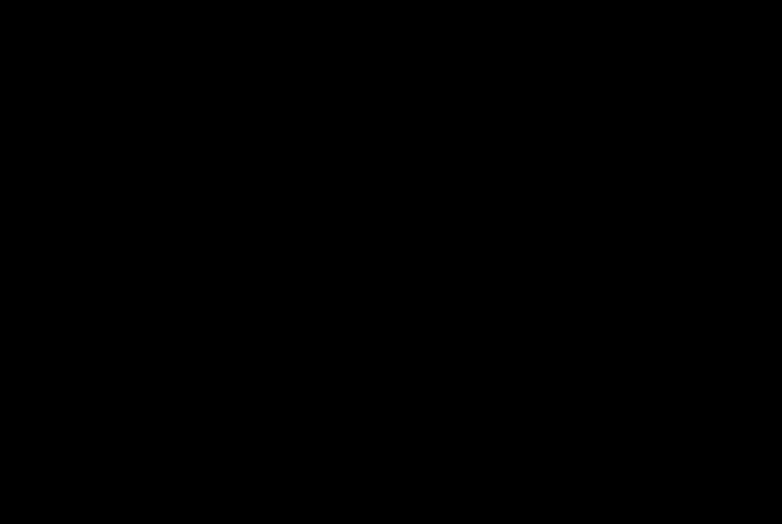
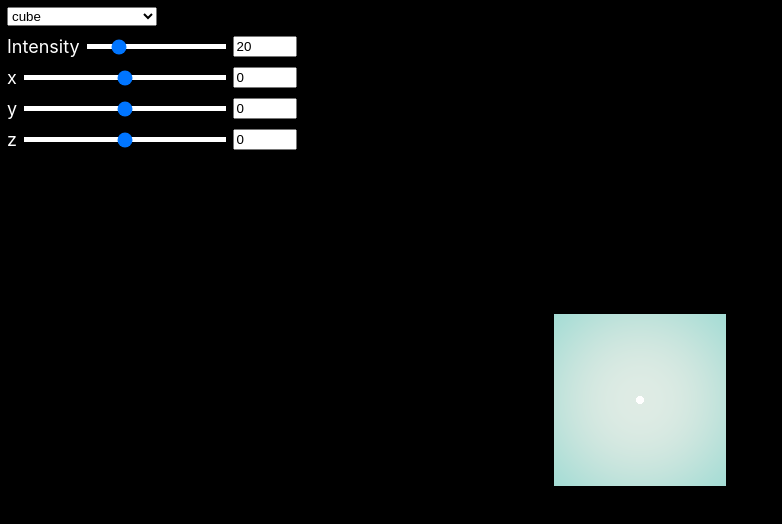
Before and after one commit to postrockreverb/canvas-graphics, a React (Create React App) app: page /Lab06 in a window 1280 px wide. Before the commit this address had no page. Shown: the top 524 px of the page, without its empty margins (0-782 px from the left). Built offline with nearby package versions, Linux system fonts and the light colour scheme.

Commit message:
inital commit for Lab06

```diff
--- a/package.json
+++ b/package.json
@@ -12,6 +12,8 @@
     "react-dom": "^17.0.2",
     "react-router-dom": "^6.2.2",
     "react-scripts": "5.0.0",
+    "three": "^0.140.2",
+    "treejs": "^0.6.2",
     "web-vitals": "^2.1.4"
   },
   "scripts": {
--- a/src/App.js
+++ b/src/App.js
@@ -6,6 +6,7 @@ import Lab02 from './pages/Lab02';
 import Lab03 from './pages/Lab03';
 import Lab04 from './pages/Lab04';
 import Lab05 from './pages/Lab05';
+import Lab06 from './pages/Lab06';
 
 import { Welcome } from './components/Welcome/Welcome';
 
@@ -23,6 +24,7 @@ const App = () => {
           <Route path="Lab03" element={<Lab03 width={width} height={height} />} />
           <Route path="Lab04" element={<Lab04 width={width} height={height} />} />
           <Route path="Lab05" element={<Lab05 width={width} height={height} />} />
+          <Route path="Lab06" element={<Lab06 width={width} height={height} />} />
         </Route>
       </Routes>
     </BrowserRouter>
--- a/src/components/Welcome/Welcome.jsx
+++ b/src/components/Welcome/Welcome.jsx
@@ -12,6 +12,7 @@ export const Welcome = () => {
       <Link to="/Lab03">Lab03</Link>
       <Link to="/Lab04">Lab04</Link>
       <Link to="/Lab05">Lab05</Link>
+      <Link to="/Lab06">Lab06</Link>
     </div>
   );
 };
--- /dev/null
+++ b/src/pages/Lab06/index.jsx
@@ -0,0 +1,197 @@
+import styles from './index.module.css';
+
+import React, { Component } from 'react';
+import * as THREE from 'three';
+import { Slider } from '../../components/Slider/Slider';
+import { Selector } from '../../components/Selector/Selector';
+
+const style = {
+  height: window.innerHeight, // we can control scene size by setting container dimensions
+};
+
+class App extends Component {
+  constructor() {
+    super();
+  }
+
+  componentDidMount() {
+    this.sceneSetup();
+    this.addCustomSceneObjects();
+    this.startAnimationLoop();
+
+    this.mount.addEventListener('resize', this.handleWindowResize);
+    this.mount.addEventListener('mousedown', this.handleMouseDown, false);
+    this.mount.addEventListener('mouseup', this.handleMouseUp, false);
+    this.mount.addEventListener('mousemove', this.handleMouseMove, false);
+  }
+  handleMouseDown = (e) => {
+    this.startDragPos = getMousePos(e);
+    this.mouseIsDown = true;
+  };
+  handleMouseUp = () => {
+    this.mouseIsDown = false;
+  };
+  handleMouseMove = (e) => {
+    if (this.mouseIsDown) {
+      var deltaMove = {
+        x: e.offsetX - this.previousMousePosition.x,
+        y: e.offsetY - this.previousMousePosition.y,
+      };
+      const deltaRotationQuaternion = new THREE.Quaternion().setFromEuler(
+        new THREE.Euler(toRadians(deltaMove.y * 0.2), toRadians(deltaMove.x * 0.2), 0, 'XYZ'),
+      );
+      this.figure.quaternion.multiplyQuaternions(deltaRotationQuaternion, this.figure.quaternion);
+    }
+    this.previousMousePosition = { x: e.offsetX, y: e.offsetY };
+  };
+
+  sceneSetup = () => {
+    const width = this.mount.clientWidth;
+    const height = this.mount.clientHeight;
+
+    this.camera = new THREE.PerspectiveCamera(50, width / height, 0.1, 100);
+    this.camera.position.z = 4;
+    this.camera.position.y = 2;
+
+    this.scene = new THREE.Scene();
+
+    this.renderer = new THREE.WebGLRenderer();
+    // this.renderer.physicallyCorrectLights = true;
+    this.renderer.toneMapping = THREE.ReinhardToneMapping;
+    this.renderer.setPixelRatio(window.devicePixelRatio);
+    this.renderer.setSize(width, height);
+    this.mount.appendChild(this.renderer.domElement); // mount using React ref
+  };
+
+  getCube = () => {
+    const size = 1;
+    const geometry = new THREE.BoxGeometry(size, size, size);
+    const material = new THREE.MeshPhongMaterial({
+      color: 0x156289,
+      emissive: 0x072534,
+      side: THREE.DoubleSide,
+      flatShading: true,
+    });
+    const figure = new THREE.Mesh(geometry, material);
+    figure.castShadow = true;
+    figure.position.y = 2;
+    figure.position.z = -1.5;
+    return figure;
+  };
+
+  getPyramid = () => {
+    const size = 1;
+    const geometry = new THREE.CylinderGeometry(0.001, size * 1, size * 1, 4);
+    const material = new THREE.MeshPhongMaterial({
+      color: 0x156289,
+      emissive: 0x072534,
+      side: THREE.DoubleSide,
+      flatShading: true,
+    });
+    const figure = new THREE.Mesh(geometry, material);
+    figure.castShadow = true;
+    figure.position.y = 2;
+    figure.position.z = -1.5;
+    return figure;
+  };
+
+  addCustomSceneObjects = () => {
+    this.bulbGeometry = new THREE.SphereGeometry(0.02, 16, 8);
+    this.bulbLight = new THREE.PointLight(0xffee88, 20, 100, 2);
+    this.bulbMat = new THREE.MeshStandardMaterial({
+      emissive: 0xffffee,
+      emissiveIntensity: 1,
+      color: 0x000000,
+    });
+    this.bulbLight.add(new THREE.Mesh(this.bulbGeometry, this.bulbMat));
+    this.bulbLight.position.set(0, 2, 0);
+    this.bulbLight.castShadow = true;
+    this.scene.add(this.bulbLight);
+    this.figure = this.getCube();
+    this.scene.add(this.figure);
+  };
+
+  startAnimationLoop = () => {
+    this.bulbMat.emissiveIntensity = this.bulbLight.intensity / Math.pow(0.02, 2.0); // convert from intensity to irradiance at bulb surface
+    this.renderer.render(this.scene, this.camera);
+    this.requestID = window.requestAnimationFrame(this.startAnimationLoop);
+  };
+
+  handleWindowResize = () => {
+    const width = this.mount.clientWidth;
+    const height = this.mount.clientHeight;
+
+    this.renderer.setSize(width, height);
+    this.camera.aspect = width / height;
+
+    this.camera.updateProjectionMatrix();
+  };
+
+  render() {
+    return (
+      <div>
+        <div className={styles.sliders}>
+          <Selector
+            onChange={(o) => {
+              this.scene.remove(this.figure);
+              switch (o) {
+                case 'cube':
+                  this.figure = this.getCube();
+                  break;
+                case 'pyramid':
+                  this.figure = this.getPyramid();
+                  break;
+              }
+              this.scene.add(this.figure);
+            }}
+            options={options}
+          />
+          <Slider
+            label="Intensity"
+            min={0}
+            max={100}
+            defaultValue={20}
+            onChange={(e) => (this.bulbLight.intensity = e.target.value)}
+          />
+          <Slider
+            label="x"
+            min={-50}
+            max={50}
+            defaultValue={0}
+            onChange={(e) => (this.bulbLight.position.x = e.target.value / 50)}
+          />
+          <Slider
+            label="y"
+            min={-50}
+            max={50}
+            defaultValue={0}
+            onChange={(e) => (this.bulbLight.position.y = e.target.value / 50 + 2)}
+          />
+          <Slider
+            label="z"
+            min={-50}
+            max={50}
+            defaultValue={0}
+            onChange={(e) => (this.bulbLight.position.z = e.target.value / 50)}
+          />
+        </div>
+        <div style={style} ref={(ref) => (this.mount = ref)} />
+      </div>
+    );
+  }
+}
+
+export default App;
+
+const getMousePos = (evt) => {
+  return { x: evt.clientX, y: evt.clientY };
+};
+
+const toRadians = (angle) => {
+  return angle * (Math.PI / 180);
+};
+
+const options = {
+  cube: 'cube',
+  pyramid: 'pyramid',
+};
--- /dev/null
+++ b/src/pages/Lab06/index.module.css
@@ -0,0 +1,21 @@
+.container {
+  height: 100vh;
+  width: 100vw;
+  overflow: hidden;
+}
+
+.sliders {
+  position: fixed;
+  padding: 7px;
+  display: flex;
+  flex-direction: column;
+  justify-content: space-evenly;
+  background-color: black;
+  color: white;
+  font-size: large;
+  gap: 10px;
+}
+
+.edges {
+  width: 170px;
+}
```
Also changed, not shown: src/utils/Entity.ts (added, +15 -0 lines), 1 other file (tests, documents, lock files or other folders).
